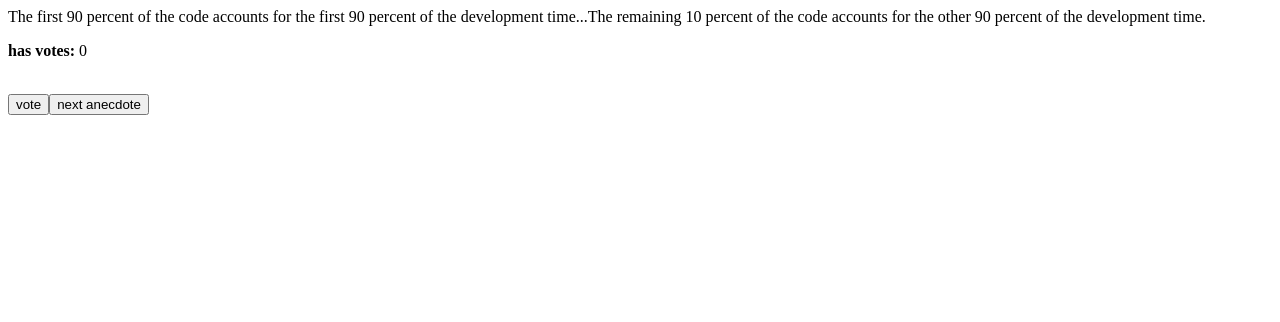
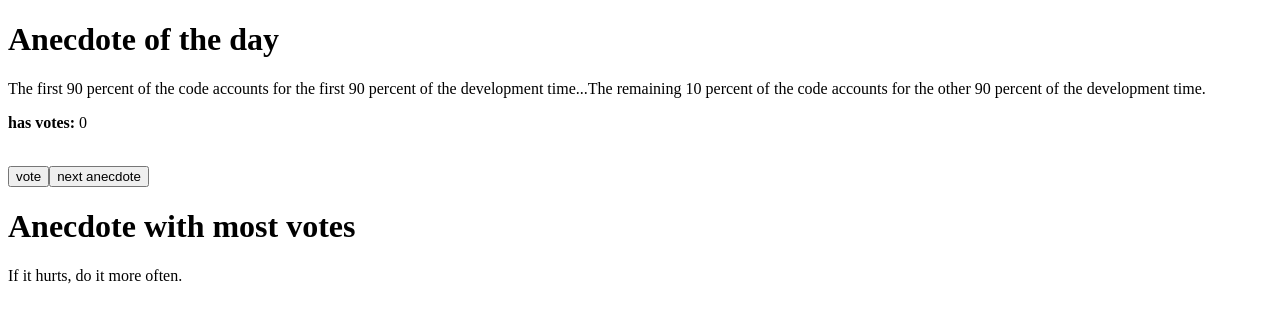
Before and after one commit to dumbbmud/part1, a React (Vite) app in the folder introdemo/: page / in a window 1280 px wide. Shown: the top 322 px of the page. Built offline with nearby package versions, Linux system fonts and the light colour scheme.

Commit message:
made changes in accordance to part 1.14

```diff
--- a/introdemo/src/App.jsx
+++ b/introdemo/src/App.jsx
@@ -88,6 +88,8 @@ const Statistics = ({good, bad, neutral}) => {
   }
 
 }
+
+
 const App = () => {
   const anecdotes = [
     'If it hurts, do it more often.',
@@ -103,7 +105,7 @@ const App = () => {
   const [votes, setVotes] = useState(Array(8).fill(0))
 
   const incrementVote = (x) => {
-    const copy = {...votes}
+    const copy = [...votes]
     copy[x] += 1
     setVotes(copy)
 
@@ -115,11 +117,15 @@ const App = () => {
 
   return (
     <div>
+      <Display text="Anecdote of the day" />
       {anecdotes[selected]}
       <p><strong>has votes:</strong> {votes[selected]}</p>
       <br/>
-      <button onClick={()=>incrementVote(selected)}>vote</button>
-      <button onClick={() => setSelected(Math.floor(Math.random() * anecdotes.length))}>next anecdote</button>
+      <Button onClick={() => incrementVote(selected)} text={"vote"} />
+      <Button onClick={() => setSelected(Math.floor(Math.random() * anecdotes.length))} text={"next anecdote"}/>
+      <Display text="Anecdote with most votes" />
+      {anecdotes[votes.indexOf(Math.max(...votes))]}
+
       <br/>
     </div>
   )
```
